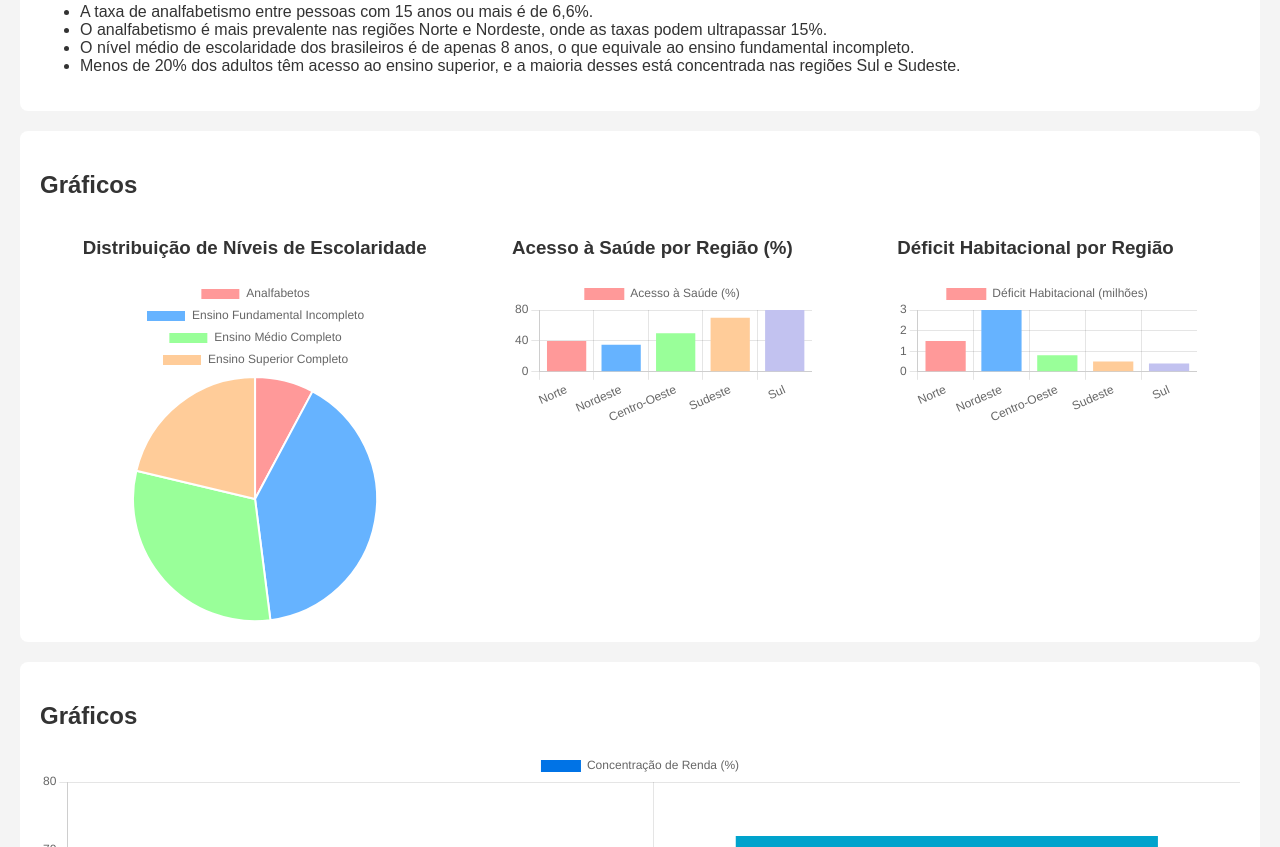
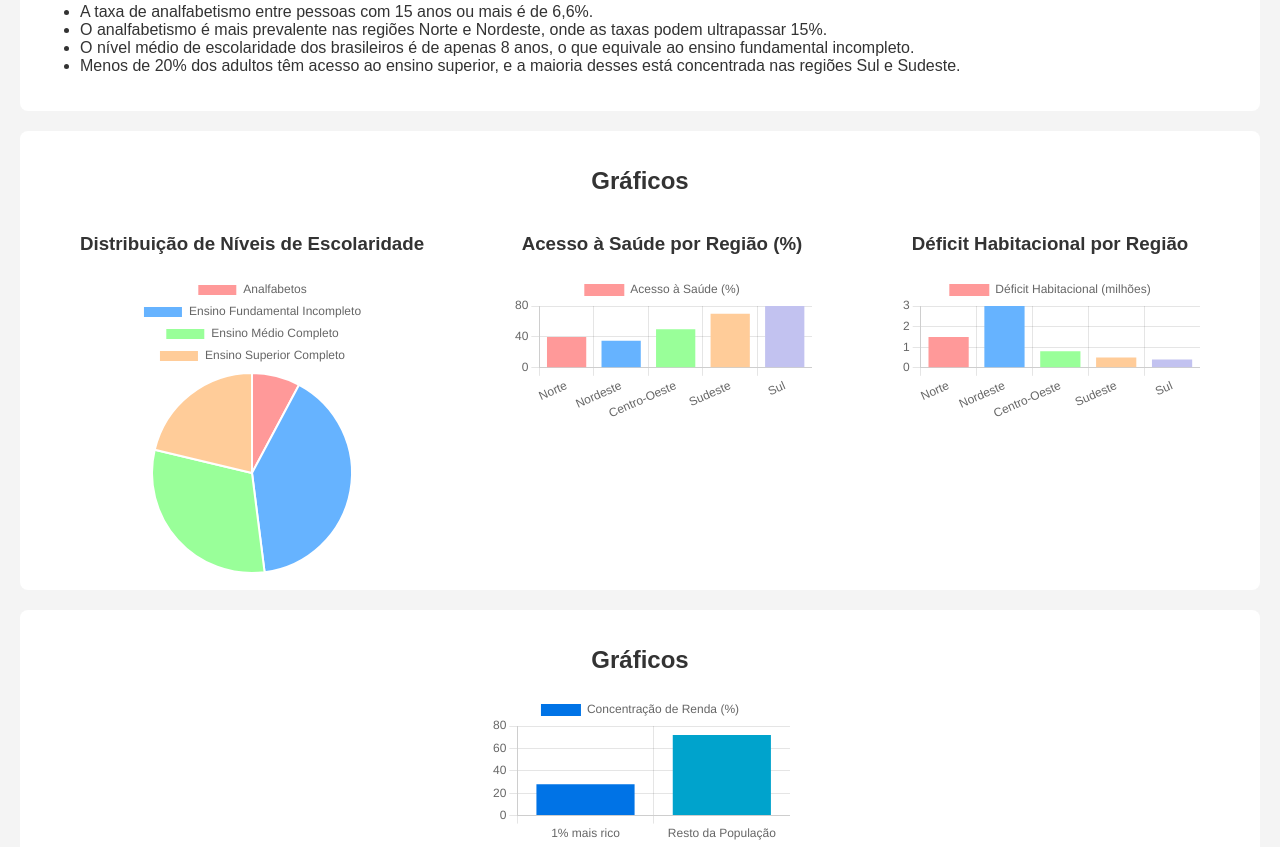
Before and after one commit to homem-de-programa/trabalho-de-matematica, a plain HTML site: page index.html in a window 1280 px wide. Shown: the part 1731-2578 px from the top of the page. Drawn offline with nearby package versions, Linux system fonts and the light colour scheme.

Commit message:
Update style.css

```diff
--- a/style.css
+++ b/style.css
@@ -56,3 +56,15 @@ table th {
     background-color: #0073e6;
     color: white;
 }
+/* Gráficos */
+#graficos {
+    text-align: center;
+    padding: 1em;
+}
+
+canvas {
+    max-width: 100%;
+    height: auto;
+    display: block;
+    margin: 0 auto;
+}
```
